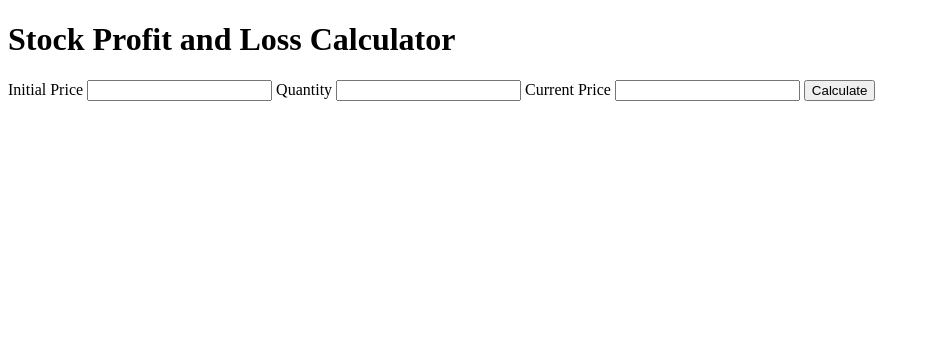
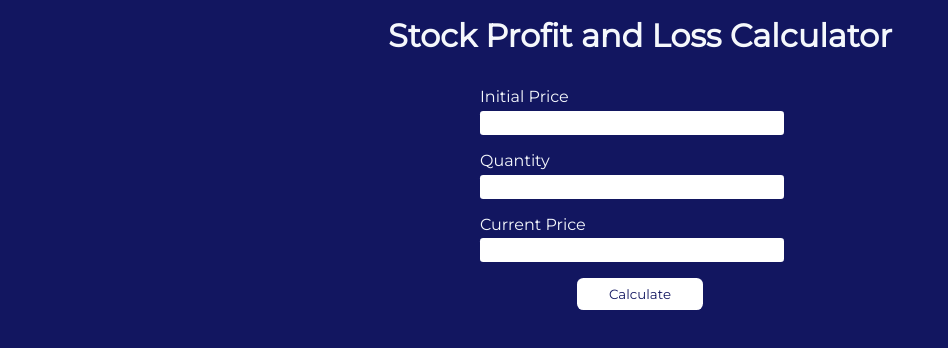
Before and after one commit to chandanashilpa/stock-profit-and-loss, a plain HTML site: page index.html in a window 1280 px wide. Shown: the whole page, without its empty margins (0-948 px from the left). Drawn offline with Linux system fonts and the light colour scheme.

Commit message:
complete project with css

```diff
--- a/index.html
+++ b/index.html
@@ -4,10 +4,12 @@
     <meta charset="UTF-8" />
     <meta http-equiv="X-UA-Compatible" content="IE=edge" />
     <meta name="viewport" content="width=device-width, initial-scale=1.0" />
+    <link href="./styles.css" rel="stylesheet" />
     <title>Stock Profit and Loss Calculator</title>
   </head>
   <body>
     <h1>Stock Profit and Loss Calculator</h1>
+    <div id="container">
       <label for="initial-price">Initial Price</label>
       <input type="number" id="initial-price" />
       <label for="quantity">Quantity</label>
@@ -15,7 +17,9 @@
       <label for="current-price">Current Price</label>
       <input type="number" id="current-price" />
       <button id="calculate">Calculate</button>
+
       <p id="output"></p>
+    </div>
   </body>
   <script src="./script.js"></script>
 </html>
--- a/script.js
+++ b/script.js
@@ -5,6 +5,13 @@ const calculate = document.querySelector("#calculate");
 const output = document.querySelector("#output");
 
 calculate.addEventListener("click", () => {
+  if (
+    inputInitial.value == "" ||
+    inputQuantity.value == "" ||
+    inputCurrent.value == ""
+  ) {
+    output.innerText = "Please enter values in all the fields";
+  } else {
     initialPrice = Number(inputInitial.value);
     quantity = Number(inputQuantity.value);
     currentPrice = Number(inputCurrent.value);
@@ -16,16 +23,21 @@ calculate.addEventListener("click", () => {
         "Your profit is " +
         profit +
         " and profit percentage is " +
-      profitPercent +
+        profitPercent.toFixed(2) +
         "%";
     } else if (currentPrice < initialPrice) {
       var priceDiff = initialPrice - currentPrice;
       var loss = priceDiff * quantity;
       var lossPercent = (priceDiff / initialPrice) * 100;
       output.innerText =
-      "Your loss is " + loss + " and loss percentage is " + lossPercent + "%";
+        "Your loss is " +
+        loss +
+        " and loss percentage is " +
+        lossPercent.toFixed(2) +
+        "%";
     } else {
       output.innerText =
         "Since the current price of your stocks is equal to the initial price there's no profit/loss";
     }
+  }
 });
--- /dev/null
+++ b/styles.css
@@ -0,0 +1,51 @@
+@import url("https://fonts.googleapis.com/css2?family=Montserrat&display=swap");
+:root {
+  --primary: #121660;
+  --text-color: #f5f8fc;
+}
+* {
+  margin: 0;
+  padding: 0;
+}
+body {
+  font-family: "Montserrat", sans-serif;
+  background-color: var(--primary);
+  color: var(--text-color);
+}
+#container {
+  width: 25%;
+  margin: auto;
+  padding: 1rem 2rem;
+}
+h1 {
+  text-align: center;
+  margin-top: 1rem;
+  margin-bottom: 1rem;
+}
+label,
+input {
+  display: block;
+}
+label {
+  margin-bottom: 0.3rem;
+}
+input {
+  width: 90%;
+  margin-bottom: 1rem;
+  height: 1.5rem;
+  border-radius: 0.2rem;
+  border: var(--text-color);
+  padding: 0 0.5rem;
+}
+button {
+  padding: 0.5rem 2rem;
+  display: block;
+  margin: auto;
+  font-family: "Montserrat", sans-serif;
+  border-width: 1.5px;
+  border: var(--text-color);
+  border-radius: 0.4rem;
+  margin-bottom: 1rem;
+  background-color: #fff;
+  color: var(--primary);
+}
```
Lines whose indentation alone changed are shown as unchanged.
